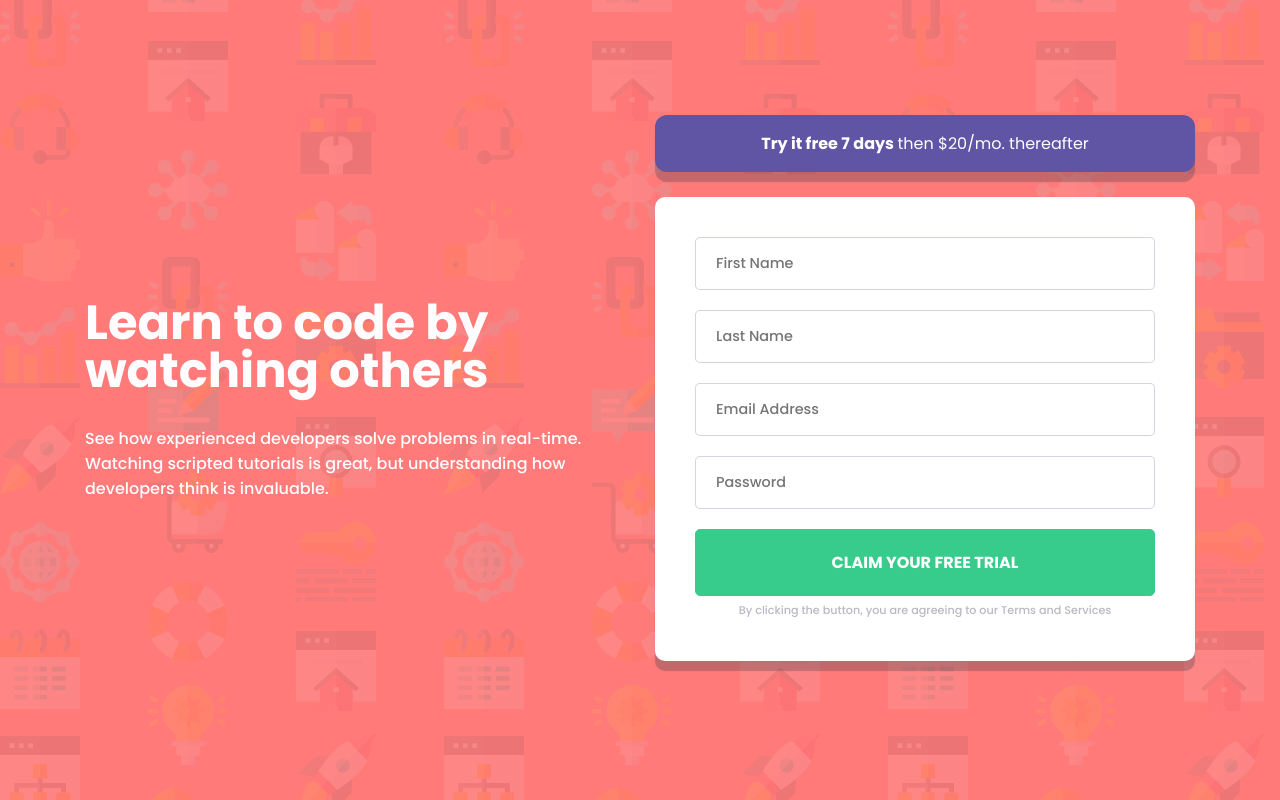
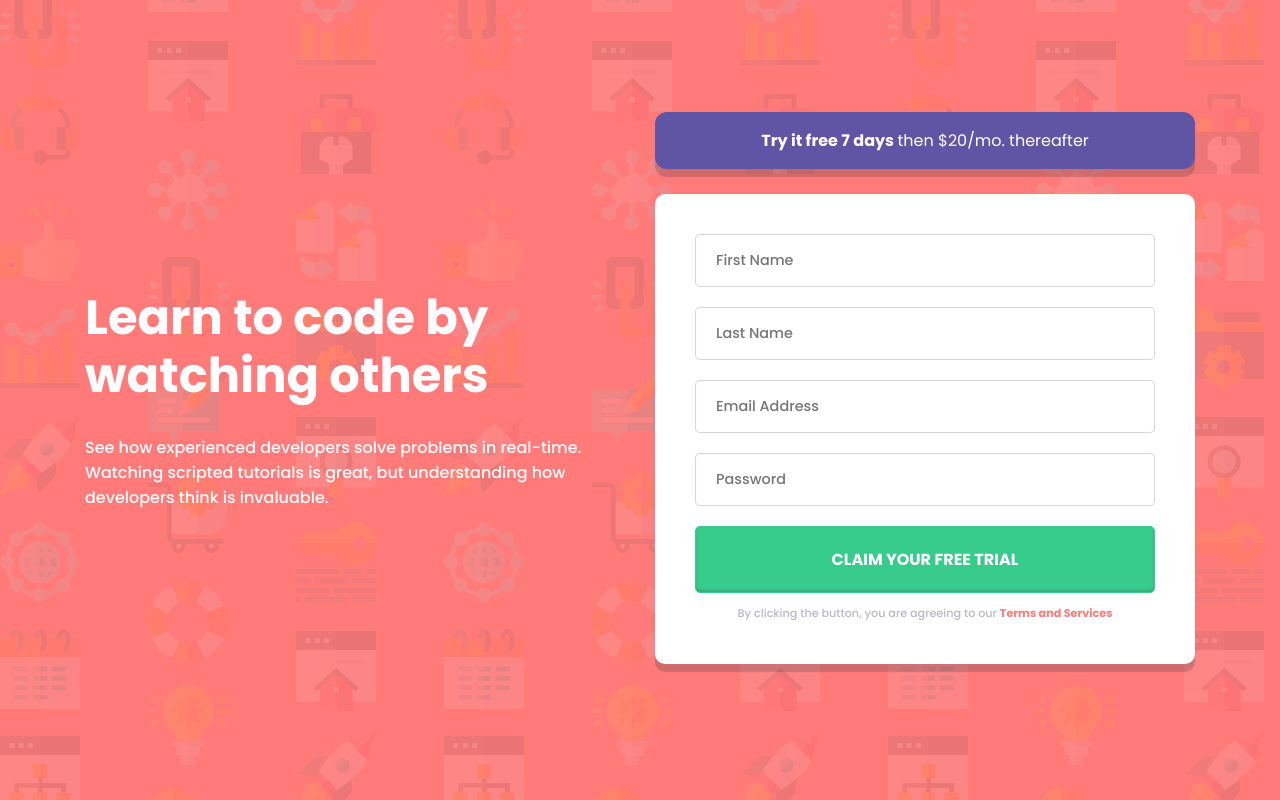
Before and after one commit to linzhangcs/signup-form, a React (Create React App) app in the folder signupform/: page / in a window 1280 px wide. Built offline with nearby package versions, Linux system fonts and the light colour scheme.

Commit message:
finish styling for desktop layout

```diff
--- a/signupform/src/App.js
+++ b/signupform/src/App.js
@@ -33,7 +33,7 @@ const Headlines = styled.div`
   h3{
     font-size: 3em;
     font-weight: 700;
-    line-height: 1;
+    line-height: 1.2;
     margin: 15px 0;
   }
 `;
@@ -53,7 +53,7 @@ const SignupForm = styled.div`
     margin: 25px 0;
     border-radius: 10px;
     background: #fff;
-    box-shadow: 0px 10px 1px  ${colors.purpleBlue};
+    box-shadow: 0px 8px 1px  ${colors.purpleBlue};
   }
 
   input{
@@ -66,6 +66,13 @@ const SignupForm = styled.div`
     padding: 15px 20px;
     border: 1px solid ${colors.grayishBlue};
     border-radius: 5px;
+    outline: none;
+    transition: border 0.5s ease;
+  }
+
+  input:focus{
+    border: 1px solid ${colors.neutralDarkBlue};
+    color: ${colors.textDarkGray};
   }
 
   .green-btn{
@@ -79,15 +86,22 @@ const SignupForm = styled.div`
     background-color: ${colors.primaryGreen};
     border: 1px solid ${colors.primaryGreen};
     border-radius: 5px;
+    box-shadow: inset 0 -2px 3px ${colors.purpleBlue};
   }
 
   .disclaimer{
     width: 100%;
     display: inline-block;
+    margin-top: 12px;
     text-align: center;
     color: ${colors.textLightGray};
     font-size: 0.7em;
     font-weight: 500;
+  }
+
+  .bold-red{
+    font-weight: 700;
+    color: ${colors.primaryRed};
   }
 `;
 
@@ -95,7 +109,7 @@ const Banner = styled.div`
   width: 100%;
   text-align:center;
   border-radius: 12px;
-  box-shadow: 0px 10px 1px  ${colors.purpleBlue};
+  box-shadow: 0px 8px 1px  ${colors.purpleBlue};
   background-color: ${colors.accentBlue};
 
   .bold{
@@ -123,7 +137,7 @@ function App() {
             <input type="email" placeholder="Email Address"></input>
             <input type="password" placeholder="Password"></input>
             <button class="green-btn" type="submit">claim your free trial</button>
-            <span class="disclaimer">By clicking the button, you are agreeing to our Terms and Services</span>
+            <span class="disclaimer">By clicking the button, you are agreeing to our <span class="bold-red">Terms and Services</span></span>
           </form>
         </SignupForm>
       </Container>
--- a/signupform/src/styles/global.js
+++ b/signupform/src/styles/global.js
@@ -6,7 +6,7 @@ export const colors = {
     neutralDarkBlue: "hsl(249, 10%, 26%)",
     neutralGrayishBlue: "hsl(246, 25%, 77%)",
     grayishBlue: "rgba(185, 182, 211, 0.6)",
-    purpleBlue: "rgba(62, 60, 73, 0.3)",
+    purpleBlue: "rgba(62, 60, 73, 0.25)",
     textGray: "#727274",
     textLightGray: "#bab8c3",
     textDarkGray: "#37363c"
```
